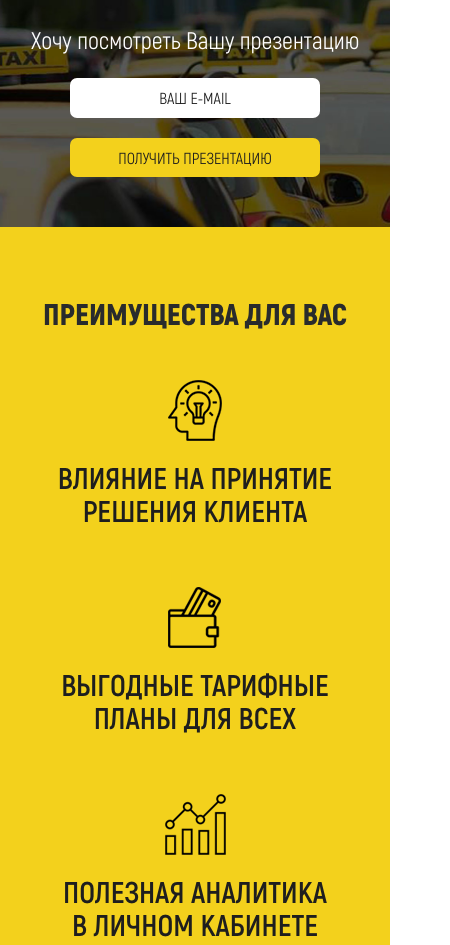
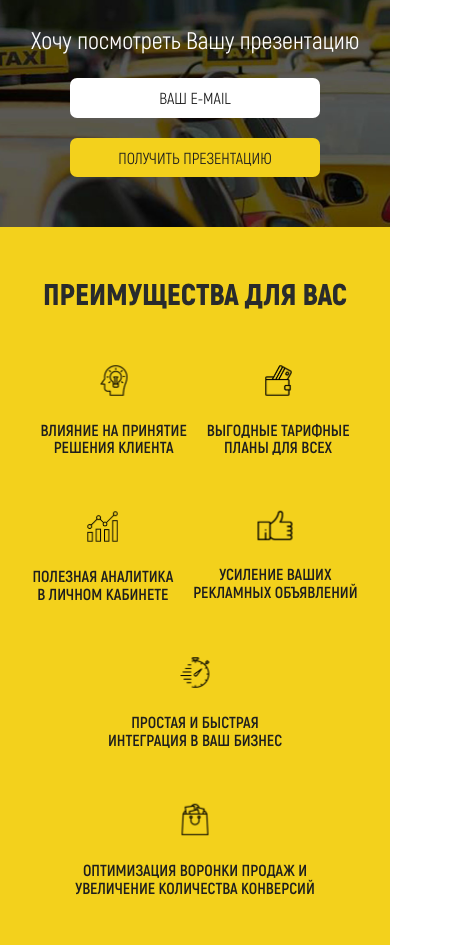
Before and after one commit to YuriyShandor/VisitUs, a plain HTML site: page index.html in a window 390 px wide. Shown: the part 2538-3483 px from the top of the page, 450 px wide, since content can reach past the window. Drawn offline with Linux system fonts and the light colour scheme.

Commit message:
Add Section Benefits. Mod_02

```diff
--- a/scss/style.scss
+++ b/scss/style.scss
@@ -1357,10 +1357,15 @@ section {
   }
 }
 
+// Section Benefits
 .benefits {
   padding-top: 70px;
   padding-bottom: 100px;
   background: $yellow;
+
+  .cotainer {
+    overflow-x: hidden !important;
+  }
 
   &__block {
     display: -ms-flex;
@@ -1372,8 +1377,6 @@ section {
             justify-content: center;
     -ms-flex-wrap: wrap;
         flex-wrap: wrap;
-    overflow-x: hidden;
-    margin: 0 -75px;
     margin-top: 20px;
 
     &-item {
@@ -1388,7 +1391,7 @@ section {
       -webkit-box-align: center;
           -ms-flex-align: center;
               align-items: center;
-      margin: 30px 75px;
+      margin: 30px 50px;
 
       h6 {
         font-size: 30px;
@@ -1404,19 +1407,90 @@ section {
 }
 
 @media only screen and (max-width : 1199px) {
-
+  .benefits {
+    padding-top: 70px;
+    padding-bottom: 90px;
+
+    &__block {
+      &-item {
+        margin: 25px 20px;
+
+        h6 {
+          font-size: 30px;
+          margin-top: 20px;
+        }
+      }
+    }
+  }
 }
 
 @media only screen and (max-width : 991px) {
-
+  .benefits {
+    padding-top: 60px;
+    padding-bottom: 80px;
+
+    &__block {
+      &-item {
+        margin: 25px 20px;
+
+        img {
+          -webkit-transform: scale(0.85);
+                  transform: scale(0.85);
+        }
+
+        h6 {
+          font-size: 24px;
+          margin-top: 15px;
+        }
+      }
+    }
+  }
 }
 
 @media only screen and (max-width : 767px) {
-
+  .benefits {
+    padding-top: 50px;
+    padding-bottom: 70px;
+
+    &__block {
+      &-item {
+        margin: 25px 15px;
+
+        img {
+          -webkit-transform: scale(0.65);
+                  transform: scale(0.65);
+        }
+
+        h6 {
+          font-size: 16px;
+          margin-top: 10px;
+        }
+      }
+    }
+  }
 }
 
 @media only screen and (max-width : 576px) {
-
+  .benefits {
+    padding-top: 50px;
+    padding-bottom: 60px;
+
+    &__block {
+      &-item {
+        margin: 20px 10px;
+
+        img {
+          -webkit-transform: scale(0.5);
+                  transform: scale(0.5);
+        }
+
+        h6 {
+          font-size: 16px;
+          margin-top: 10px;
+        }
+      }
+    }
+  }
 }
 
 
```
Also changed, not shown: css/style.css.
